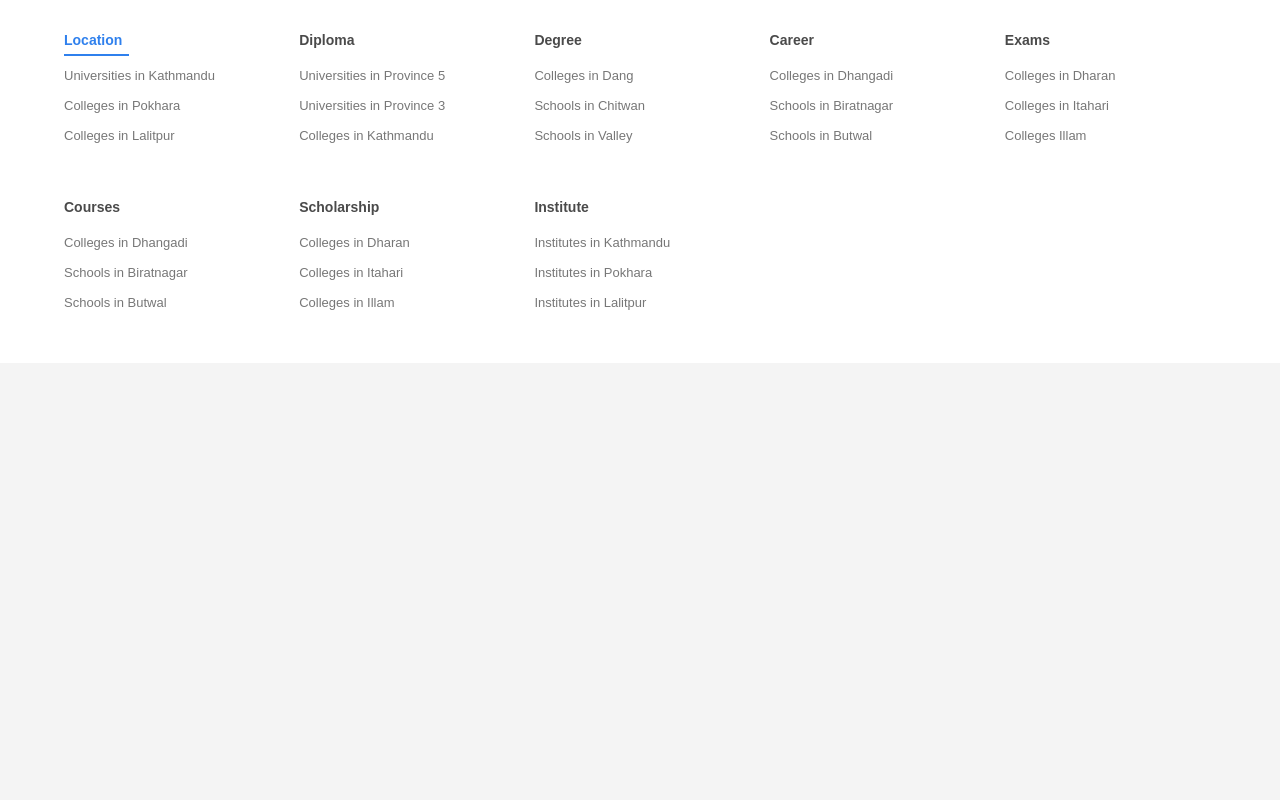
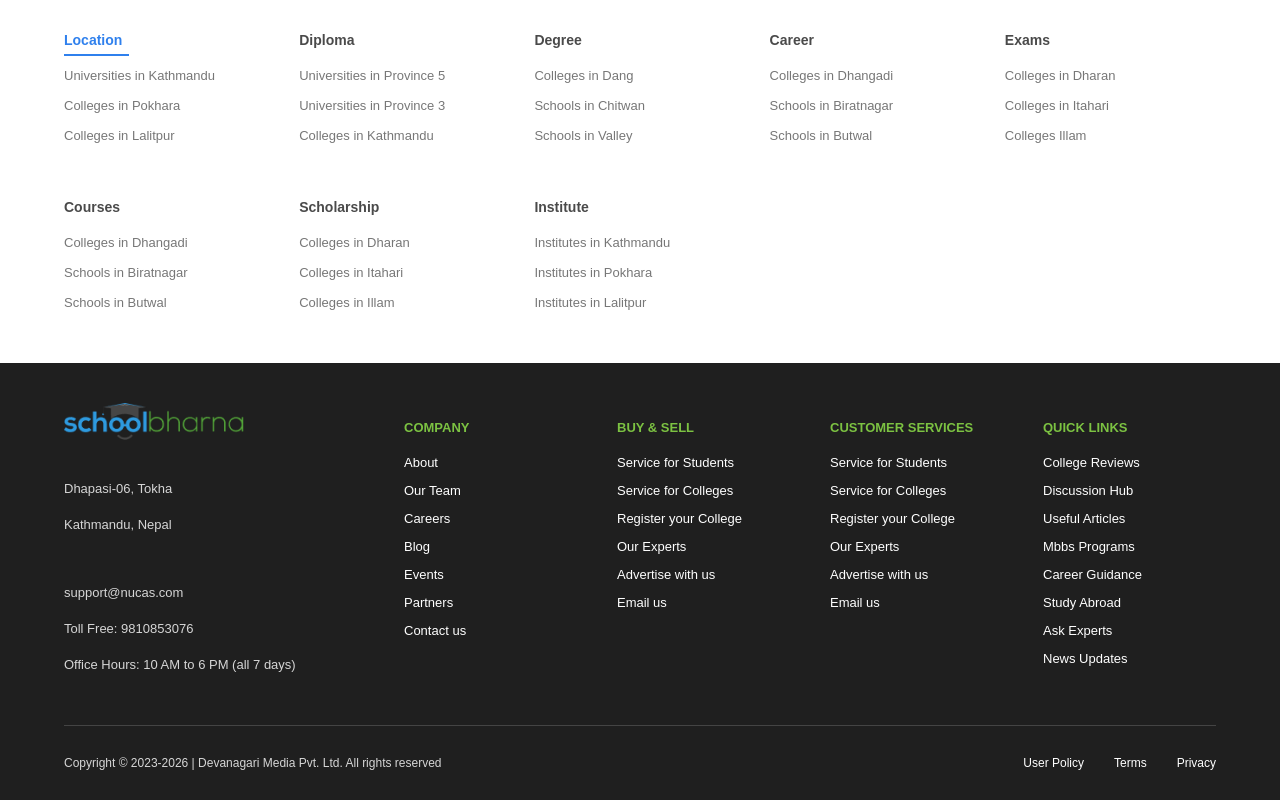
Before and after one commit to bibashmanjusubedi/schoolbharna-ui, a React (Vite) app: page / in a window 1280 px wide. Shown: the part 5841-6641 px from the top of the page. Before the commit the page ends 6204 px from the top, so only its background shows below. Built offline with nearby package versions, Linux system fonts and the light colour scheme.

Commit message:
feat:Modularized Footer.css code and used in footer.jsx

```diff
--- /dev/null
+++ b/src/components/layout/Footer.jsx
@@ -0,0 +1,229 @@
+// import "./Footer.css";
+// import logo from "../../assets/images/logo.png";
+
+// const footerLinks = [
+//   {
+//     title: "Company",
+//     links: [
+//       "About",
+//       "Our Team",
+//       "Careers",
+//       "Blog",
+//       "Events",
+//       "Partners",
+//       "Contact us",
+//     ],
+//   },
+//   {
+//     title: "BUY & SELL",
+//     links: [
+//       "Service for Students",
+//       "Service for Colleges",
+//       "Register your College",
+//       "Our Experts",
+//       "Advertise with us",
+//       "Email us",
+//     ],
+//   },
+//   {
+//     title: "CUSTOMER SERVICES",
+//     links: [
+//       "Service for Students",
+//       "Service for Colleges",
+//       "Register your College",
+//       "Our Experts",
+//       "Advertise with us",
+//       "Email us",
+//     ],
+//   },
+//   {
+//     title: "QUICK LINKS",
+//     links: [
+//       "College Reviews",
+//       "Discussion Hub",
+//       "Useful Articles",
+//       "Mbbs Programs",
+//       "Career Guidance",
+//       "Study Abroad",
+//       "Ask Experts",
+//       "News Updates",
+//     ],
+//   },
+// ];
+
+// function Footer() {
+//   return (
+//     <footer className="footer">
+//       <div className="footer-container">
+
+//         {/* Left Section */}
+//         <div className="footer-about">
+//           <img
+//             src={logo}
+//             alt="SchoolBharna Logo"
+//             className="footer-logo"
+//           />
+
+//           <p>Dhapasi-06, Tokha</p>
+//           <p>Kathmandu, Nepal</p>
+
+//           <br />
+
+//           <p>support@nucas.com</p>
+//           <p>Toll Free: 9810853076</p>
+//           <p>Office Hours: 10 AM to 6 PM (all 7 days)</p>
+//         </div>
+
+//         {/* Right Columns */}
+//         <div className="footer-links">
+//           {footerLinks.map((section) => (
+//             <div className="footer-column" key={section.title}>
+//               <h4>{section.title}</h4>
+
+//               <ul>
+//                 {section.links.map((link) => (
+//                   <li key={link}>
+//                     <a href="/">{link}</a>
+//                   </li>
+//                 ))}
+//               </ul>
+//             </div>
+//           ))}
+//         </div>
+
+//       </div>
+
+//       <div className="footer-bottom">
+//         <p>
+//           Copyright © 2023-2024 | Devanagari Media Pvt. Ltd.
+//           All rights reserved
+//         </p>
+
+//         <div className="footer-policy">
+//           <a href="/">User Policy</a>
+//           <a href="/">Terms</a>
+//           <a href="/">Privacy</a>
+//         </div>
+//       </div>
+//     </footer>
+//   );
+// }
+
+// export default Footer;
+
+
+import React from "react";
+// 1. Changed import to read styles as an object from the module
+import styles from "./Footer.module.css";
+import logo from "../../assets/images/logo.png";
+
+const footerLinks = [
+  {
+    title: "Company",
+    links: [
+      "About",
+      "Our Team",
+      "Careers",
+      "Blog",
+      "Events",
+      "Partners",
+      "Contact us",
+    ],
+  },
+  {
+    title: "BUY & SELL",
+    links: [
+      "Service for Students",
+      "Service for Colleges",
+      "Register your College",
+      "Our Experts",
+      "Advertise with us",
+      "Email us",
+    ],
+  },
+  {
+    title: "CUSTOMER SERVICES",
+    links: [
+      "Service for Students",
+      "Service for Colleges",
+      "Register your College",
+      "Our Experts",
+      "Advertise with us",
+      "Email us",
+    ],
+  },
+  {
+    title: "QUICK LINKS",
+    links: [
+      "College Reviews",
+      "Discussion Hub",
+      "Useful Articles",
+      "Mbbs Programs",
+      "Career Guidance",
+      "Study Abroad",
+      "Ask Experts",
+      "News Updates",
+    ],
+  },
+];
+
+function Footer() {
+  return (
+    // 2. Updated all classes to use the styles object mapping
+    <footer className={styles.footer}>
+      <div className={styles["footer-container"]}>
+
+        {/* Left Section */}
+        <div className={styles["footer-about"]}>
+          <img
+            src={logo}
+            alt="SchoolBharna Logo"
+            className={styles["footer-logo"]}
+          />
+
+          <p>Dhapasi-06, Tokha</p>
+          <p>Kathmandu, Nepal</p>
+
+          <br />
+
+          <p>support@nucas.com</p>
+          <p>Toll Free: 9810853076</p>
+          <p>Office Hours: 10 AM to 6 PM (all 7 days)</p>
+        </div>
+
+        {/* Right Columns */}
+        <div className={styles["footer-links"]}>
+          {footerLinks.map((section) => (
+            <div className={styles["footer-column"]} key={section.title}>
+              <h4>{section.title}</h4>
+
+              <ul>
+                {section.links.map((link) => (
+                  <li key={link}>
+                    <a href="/">{link}</a>
+                  </li>
+                ))}
+              </ul>
+            </div>
+          ))}
+        </div>
+
+      </div>
+
+      <div className={styles["footer-bottom"]}>
+        <p>
+          Copyright © 2023-2026 | Devanagari Media Pvt. Ltd.
+          All rights reserved
+        </p>
+
+        <div className={styles["footer-policy"]}>
+          <a href="/">User Policy</a>
+          <a href="/">Terms</a>
+          <a href="/">Privacy</a>
+        </div>
+      </div>
+    </footer>
+  );
+}
+
+export default Footer;
--- /dev/null
+++ b/src/components/layout/Footer.module.css
@@ -0,0 +1,110 @@
+.footer{
+    background:#1f1f1f;
+    color:#ffffff;
+    padding-top:40px;
+    font-family:inherit;
+}
+
+.footer-container{
+    width:90%;
+    max-width:1200px;
+    margin:auto;
+
+    display:grid;
+    grid-template-columns:280px 1fr;
+    gap:60px;
+
+    align-items: start;
+}
+
+.footer-about{
+    color:#d6d6d6;
+}
+
+.footer-logo{
+    width:180px;
+    margin-bottom:20px;
+}
+
+.footer-about p{
+    font-size:13px;
+    line-height:1.8;
+    color:#d6d6d6;
+}
+
+.footer-links{
+    display:grid;
+    grid-template-columns:repeat(4,1fr);
+    gap:40px;
+
+    align-items:start;
+}
+
+.footer-column h4{
+    color:#7CC242;
+    font-size:13px;
+    font-weight:700;
+    text-transform:uppercase;
+    margin-bottom:18px;
+}
+
+.footer-column ul{
+    list-style:none;
+    padding:0;
+    margin:0;
+}
+
+.footer-column li{
+    margin-bottom:10px;
+}
+
+.footer-column a{
+    text-decoration:none;
+    color:#ffffff;
+    font-size:13px;
+    transition:0.3s;
+}
+
+.footer-column a:hover{
+    color:#7CC242;
+}
+
+.footer-bottom{
+    width:90%;
+    max-width:1200px;
+    margin:35px auto 0;
+    padding:18px 0;
+
+    border-top:1px solid #444;
+
+    display:flex;
+    justify-content:space-between;
+    align-items:center;
+    flex-wrap:wrap;
+    gap:20px;
+}
+
+.footer-bottom p{
+    color:#d6d6d6;
+    font-size:12px;
+}
+
+.footer-policy{
+    display:flex;
+    gap:30px;
+}
+
+.footer-policy a{
+    text-decoration:none;
+    color:#ffffff;
+    font-size:12px;
+}
+
+.footer-policy a:hover{
+    color:#7CC242;
+}
+
+
+.footer-column{
+    align-self: start;
+}
--- a/src/pages/Home.jsx
+++ b/src/pages/Home.jsx
@@ -13,6 +13,7 @@ import CourseAppBanner from "../components/layout/CourseAppBanner";
 import Reviews from "../components/layout/Reviews";
 import JourneyBanner from "../components/layout/JourneyBanner";
 import FooterLinks from "../components/layout/FooterLinks";
+import Footer from "../components/layout/Footer";
 
 export default function Home(){
     return(
@@ -31,6 +32,7 @@ export default function Home(){
             <Reviews />
             <JourneyBanner />
             <FooterLinks />
+            <Footer />
         </>
     )
 }
```
